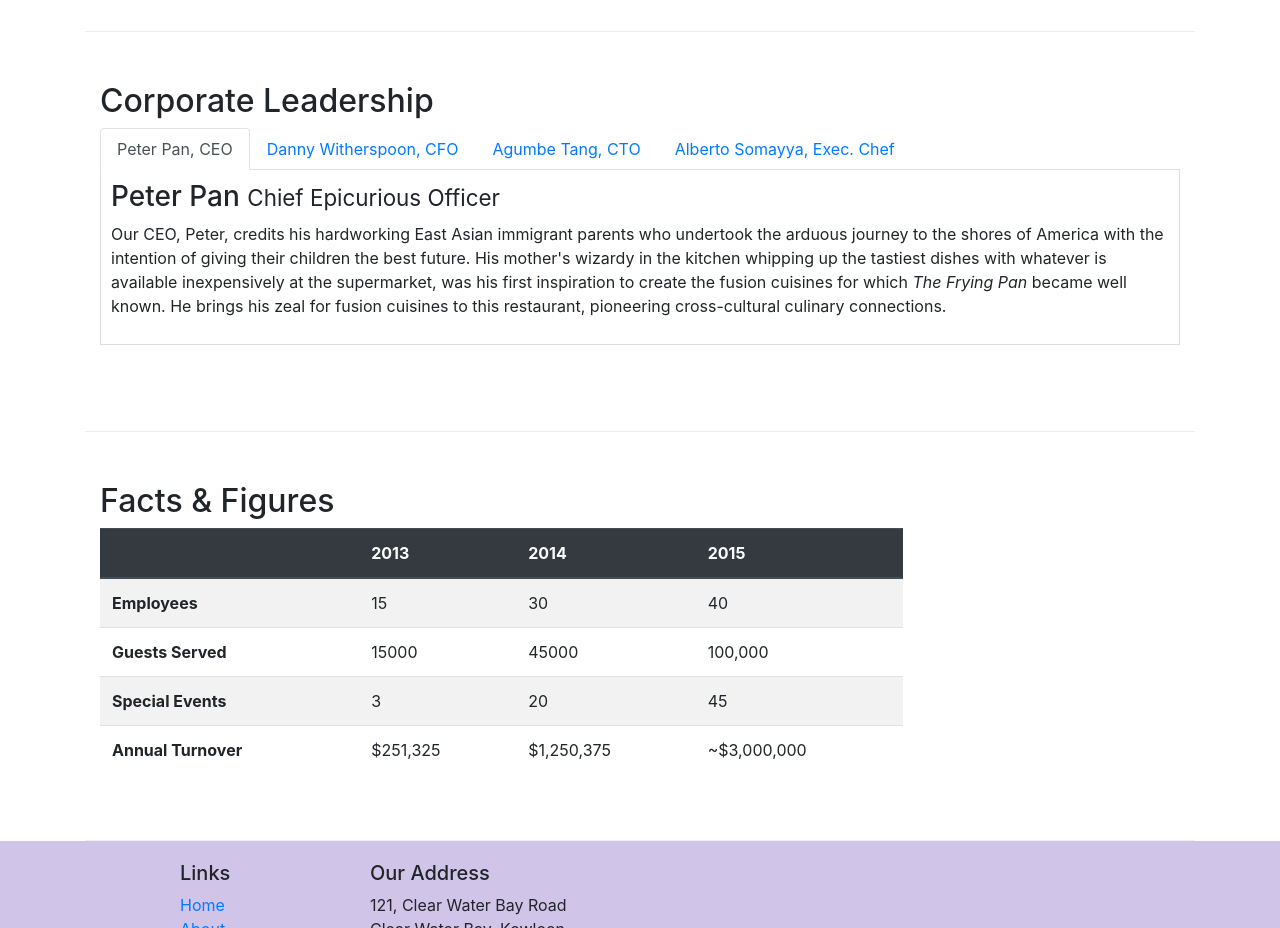
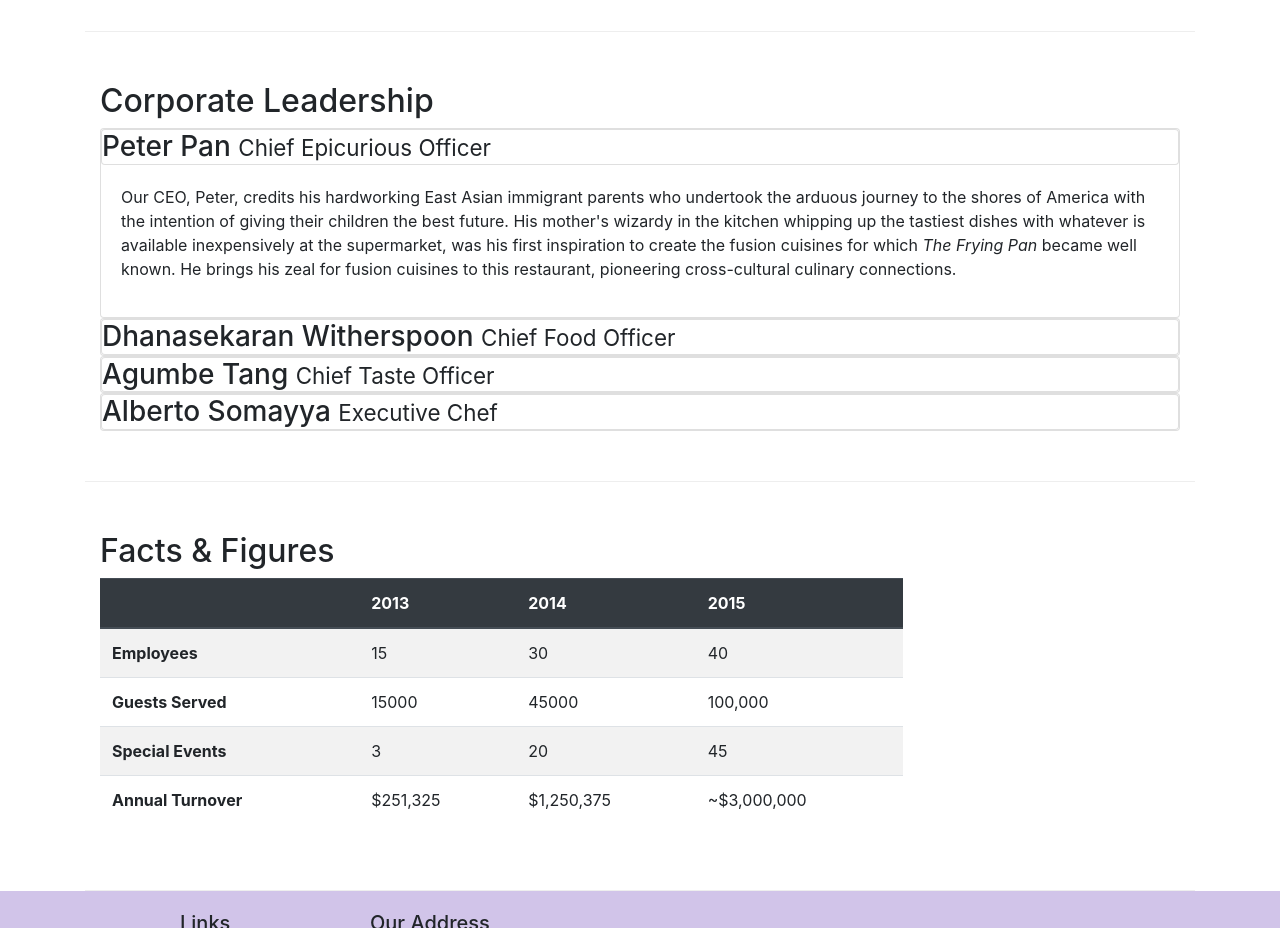
Before and after one commit to Akhilreddy-984/git-test, a website: page aboutus.html in a window 1280 px wide. Shown: the part 940-1868 px from the top of the page. Drawn offline with nearby package versions, Linux system fonts and the light colour scheme.

Commit message:
accordion

```diff
--- a/aboutus.html
+++ b/aboutus.html
@@ -116,42 +116,72 @@
         <div class="row row-content">
             <div class="col-12 col-sm-12 col-md-12">
                 <h2>Corporate Leadership</h2>
-                <ul class="nav nav-tabs">
-                    <li class="nav-item">
-                        <a class="nav-link active" href="#peter" role="tab"
-                        data-toggle="tab">Peter Pan, CEO</a>
-                    </li>
-                    <li class="nav-item">
-                        <a class="nav-link" href="#danny" role="tab"
-                          data-toggle="tab">Danny Witherspoon, CFO</a>
-                      </li>
-                      <li class="nav-item">
-                        <a class="nav-link" href="#agumbe"role="tab"
-                          data-toggle="tab">Agumbe Tang, CTO</a>
-                      </li>
-                      <li class="nav-item">
-                        <a class="nav-link" href="#alberto" role="tab"
-                          data-toggle="tab">Alberto Somayya, Exec. Chef</a>
-                      </li>
 
-                </ul>
-                <div class="tab-content">
-                    <div role="tab-panel" class="tab-pane fade show active" id="peter">
-                        <h3>Peter Pan <small>Chief Epicurious Officer</small></h3>
-                        <p class="d-none d-sm-block">Our CEO, Peter, credits his hardworking East Asian immigrant parents who undertook the arduous journey to the shores of America with the intention of giving their children the best future. His mother's wizardy in the kitchen whipping up the tastiest dishes with whatever is available inexpensively at the supermarket, was his first inspiration to create the fusion cuisines for which <em>The Frying Pan</em> became well known. He brings his zeal for fusion cuisines to this restaurant, pioneering cross-cultural culinary connections.</p>
+                <div id="accordion">
+                    <div class="card">
+                        <div class="card header" role="tab" id="peterhead">
+                            <h3 class="mb-0">
+                                <a data-toggle="collapse" data-target="#peter">
+                                    Peter Pan <small>Chief Epicurious Officer</small>
+                                </a>
+                            </h3>
+
+                        </div>
+                        <div role="tab-panel" class="collapse show" id="peter" data-parent="#accordion">
+                            <div class="card-body">
+                                <p class="d-none d-sm-block">Our CEO, Peter, credits his hardworking East Asian immigrant parents who undertook the arduous journey to the shores of America with the intention of giving their children the best future. His mother's wizardy in the kitchen whipping up the tastiest dishes with whatever is available inexpensively at the supermarket, was his first inspiration to create the fusion cuisines for which <em>The Frying Pan</em> became well known. He brings his zeal for fusion cuisines to this restaurant, pioneering cross-cultural culinary connections.</p>
+                            </div>
+
+                        </div>
+                    </div>
+                    <div class="card">
+                        <div class="card header" role="tab" id="dannyhead">
+                            <h3 class="mb-0">
+                                <a data-toggle="collapse" data-target="#danny">
+                                    Dhanasekaran Witherspoon <small>Chief Food Officer</small>
+                                </a>
+                            </h3>
+
+                        </div>
+                        <div role="tab-panel" class="collapse" id="danny" data-parent="#accordion">
+                            <div class="card-body">
+                                <p class="d-none d-sm-block">Our CFO, Danny, as he is affectionately referred to by his colleagues, comes from a long established family tradition in farming and produce. His experiences growing up on a farm in the Australian outback gave him great appreciation for varieties of food sources. As he puts it in his own words, <em>Everything that runs, wins, and everything that stays, pays!</em></p>
+                            </div>
+
+                        </div>
                     </div>
 
-                    <div role="tab-panel" class="tab-pane fade" id="danny">
-                        <h3>Dhanasekaran Witherspoon <small>Chief Food Officer</small></h3>
-                        <p class="d-none d-sm-block">Our CFO, Danny, as he is affectionately referred to by his colleagues, comes from a long established family tradition in farming and produce. His experiences growing up on a farm in the Australian outback gave him great appreciation for varieties of food sources. As he puts it in his own words, <em>Everything that runs, wins, and everything that stays, pays!</em></p>
+                    <div class="card">
+                        <div class="card header" role="tab" id="agumbehead">
+                            <h3 class="mb-0">
+                                <a data-toggle="collapse" data-target="#agumbe">
+                                    Agumbe Tang <small>Chief Taste Officer</small>
+                                </a>
+                            </h3>
+
+                        </div>
+                        <div role="tab-panel" class="collapse" id="agumbe" data-parent="#accordion">
+                            <div class="card-body">
+                                <p class="d-none d-sm-block">Blessed with the most discerning gustatory sense, Agumbe, our CTO, personally ensures that every dish that we serve meets his exacting tastes. Our chefs dread the tongue lashing that ensues if their dish does not meet his exacting standards. He lives by his motto, <em>You click only if you survive my lick.</em></p>
+                            </div>
+
+                        </div>
                     </div>
-                    <div role="tab-panel" class="tab-pane fade" id="agumbe">
-                        <h3>Agumbe Tang <small>Chief Taste Officer</small></h3>
-                        <p class="d-none d-sm-block">Blessed with the most discerning gustatory sense, Agumbe, our CTO, personally ensures that every dish that we serve meets his exacting tastes. Our chefs dread the tongue lashing that ensues if their dish does not meet his exacting standards. He lives by his motto, <em>You click only if you survive my lick.</em></p>
-                    </div>
-                    <div role="tab-panel" class="tab-pane fade" id="alberto">
-                        <h3>Alberto Somayya <small>Executive Chef</small></h3>
-                        <p class="d-none d-sm-block">Award winning three-star Michelin chef with wide International experience having worked closely with whos-who in the culinary world, he specializes in creating mouthwatering Indo-Italian fusion experiences. He says, <em>Put together the cuisines from the two craziest cultures, and you get a winning hit! Amma Mia!</em></p>
+
+                    <div class="card">
+                        <div class="card header" role="tab" id="albertohead">
+                            <h3 class="mb-0">
+                                <a data-toggle="collapse" data-target="#alberto">
+                                    Alberto Somayya <small>Executive Chef</small>
+                                </a>
+                            </h3>
+
+                        </div>
+                        <div role="tab-panel" class="collapse" id="alberto" data-parent="#accordion">
+                            <div class="card-body">
+                                <p class="d-none d-sm-block">Award winning three-star Michelin chef with wide International experience having worked closely with whos-who in the culinary world, he specializes in creating mouthwatering Indo-Italian fusion experiences. He says, <em>Put together the cuisines from the two craziest cultures, and you get a winning hit! Amma Mia!</em></p>
+                            </div>
+                        </div>
                     </div>
                 </div>
             </div>
```
